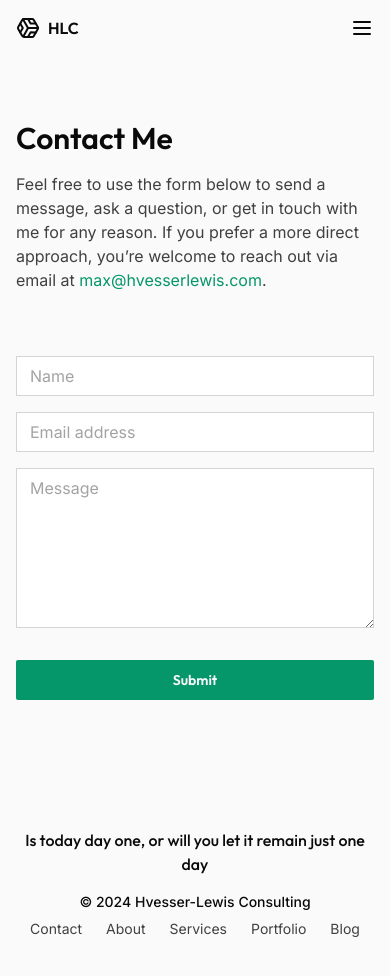
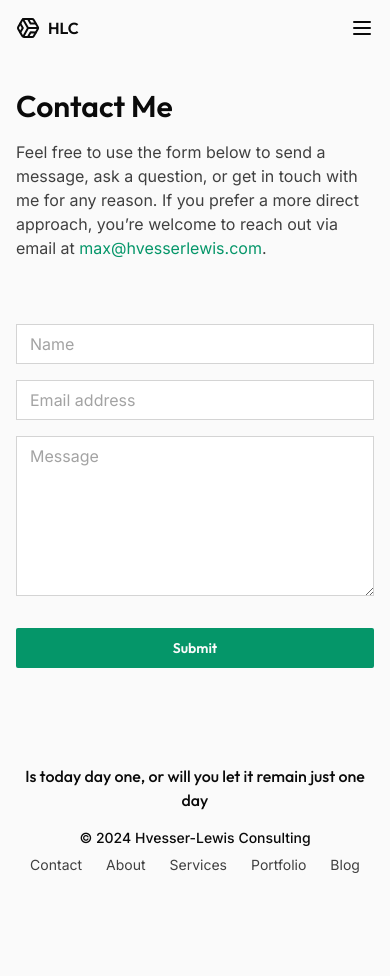
Before and after one commit to maxhves/hvesser-lewis-consulting-site, a Next.js app: page /contact in a window 390 px wide. Shown: the top 976 px of the page. After the commit the page ends 940 px from the top, so only its background shows below. Built offline with nearby package versions, Linux system fonts and the light colour scheme.

Commit message:
Adjusted top margin on small devices.

```diff
--- a/src/app/contact/page.tsx
+++ b/src/app/contact/page.tsx
@@ -11,7 +11,7 @@ import Link from "next/link";
 export default function Contact() {
   return (
     <main className="flex-grow">
-      <ContentContainer className="py-16 sm:py-24">
+      <ContentContainer className="py-8 sm:py-24">
         <SectionHeading>
           Contact Me
         </SectionHeading>
```
